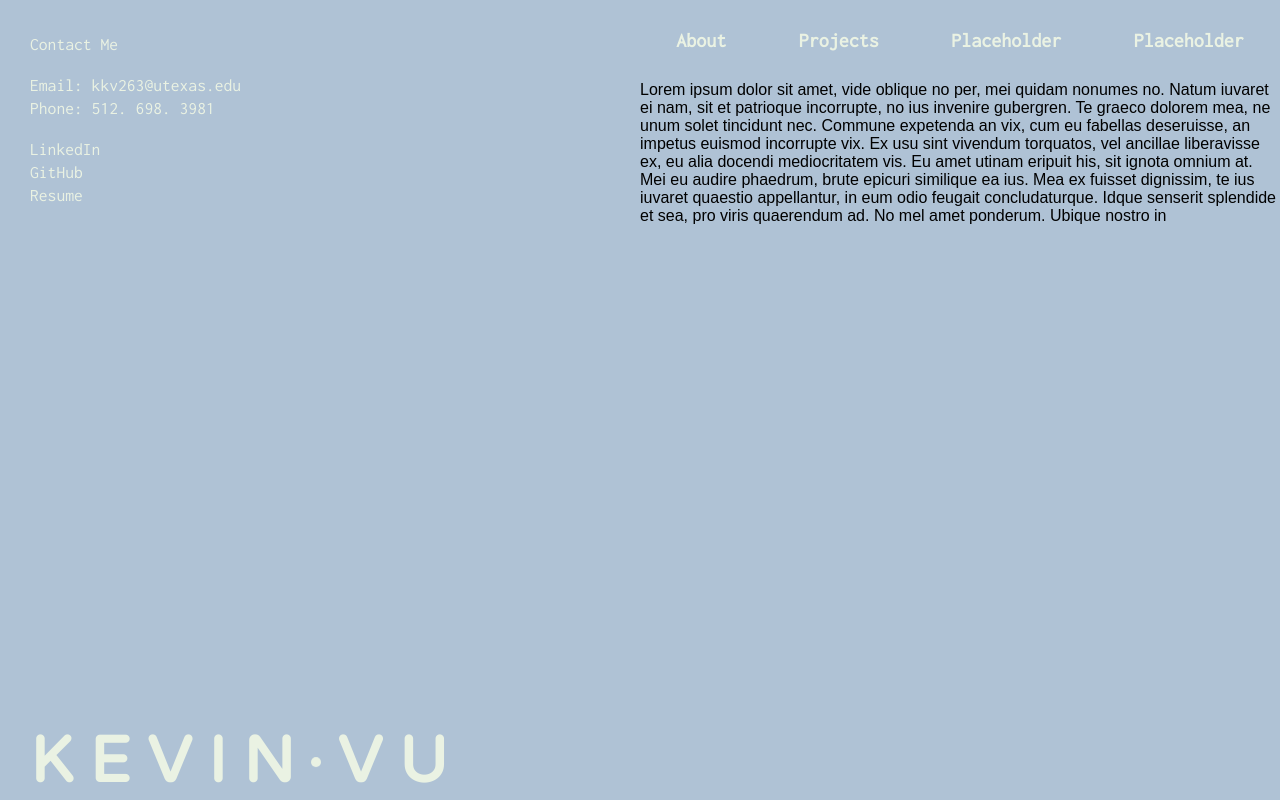
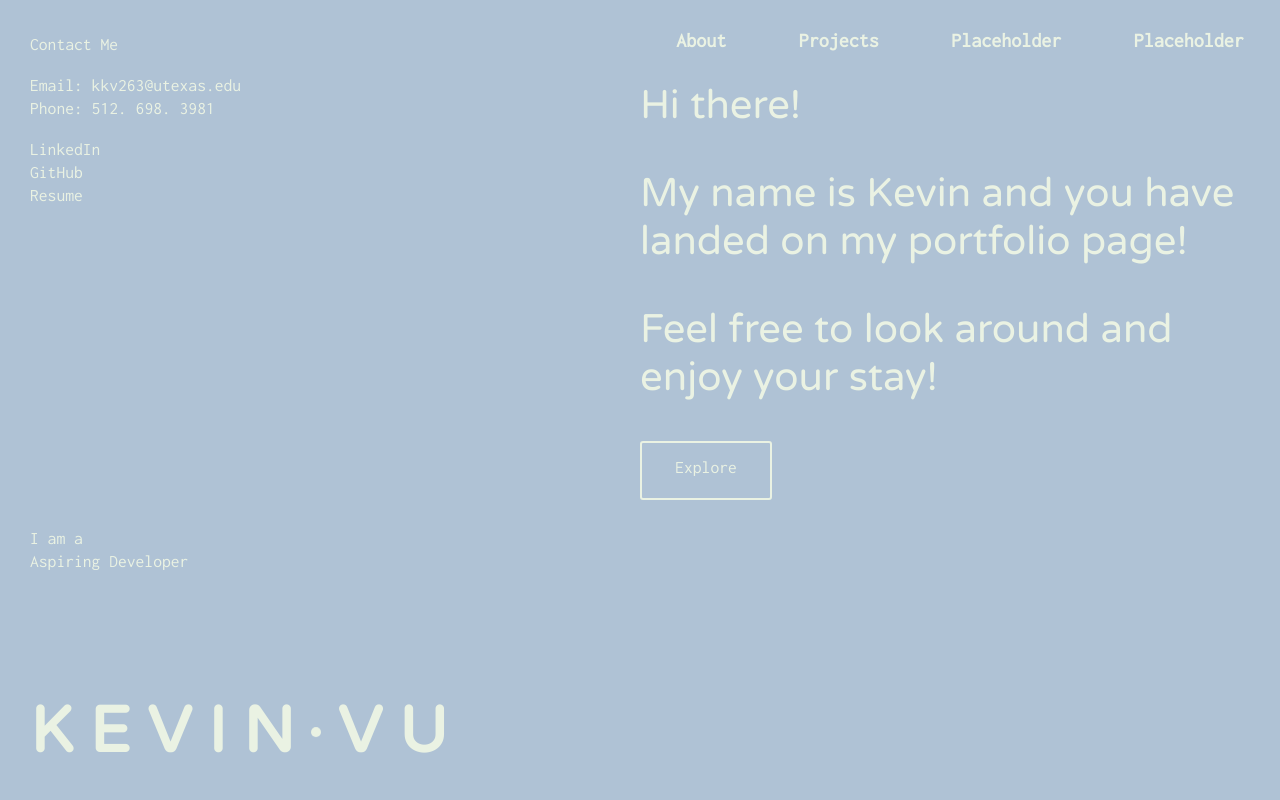
Before and after one commit to kkv263/portfolio2, a React app: page / in a window 1280 px wide. Built offline with nearby package versions, Linux system fonts and the light colour scheme.

Commit message:
navbar and welcome pg draft done

```diff
--- a/src/components/NavigationBar.js
+++ b/src/components/NavigationBar.js
@@ -5,6 +5,10 @@ const NavItem = styled.h1`
 font-size: 1.25em;
 color: #EAF2E3;
 font-family: 'Inconsolata', monospace;
+transition: color ease .25s;
+&:hover {
+		color: #F25757;
+	}
 `
 
 const Wrapper = styled.div`
--- a/src/containers/HomeContainer.js
+++ b/src/containers/HomeContainer.js
@@ -1,5 +1,5 @@
 import React, { Component } from 'react';
-import { Paragraph, TextWrapper, Wrapper, Brand } from '../styles/Home.style';
+import { Paragraph, TextWrapper, Wrapper, Brand, BrandWrapper } from '../styles/Home.style';
 
 class HomeContainer extends Component {
   render() {
@@ -15,8 +15,10 @@ class HomeContainer extends Component {
         <Paragraph><a href="https://www.linkedin.com/in/kkv263/" target="_blank" rel="noopener noreferrer">LinkedIn</a></Paragraph>
         <Paragraph><a href="https://github.com/kkv263" target="_blank" rel="noopener noreferrer">GitHub</a></Paragraph>
         <Paragraph><a href="#" target="_blank" rel="noopener noreferrer">Resume</a></Paragraph>
+        <Paragraph size="325px"><span>I am a</span></Paragraph>
+        <Paragraph ><span>Aspiring Developer</span></Paragraph>
         </TextWrapper>
-        <Brand>K E V I N <div></div> V U</Brand>
+          <Brand>K E V I N <div></div> V U</Brand>
       </Wrapper>
       </div>
     );
--- a/src/containers/WelcomeContainer.js
+++ b/src/containers/WelcomeContainer.js
@@ -1,31 +1,17 @@
 import React, { Component } from 'react';
-import styled from 'styled-components';
 import NavigationBar from '../components/NavigationBar'
-
-const Wrapper = styled.div`
-position: relative;
-background-color: #AFC2D5;
-width: 50%;
-height: 100vh;
-float: right;
-
-`
+import { Paragraph, Wrapper, Button } from '../styles/Welcome.style';
 
 class WelcomeContainer extends Component {
   render() {
     return (
       <Wrapper>
         <NavigationBar></NavigationBar>
-        Lorem ipsum dolor sit amet, vide oblique no per, mei quidam nonumes no.
-        Natum iuvaret ei nam, sit et patrioque incorrupte, no ius invenire gubergren.
-        Te graeco dolorem mea, ne unum solet tincidunt nec. Commune expetenda an vix,
-        cum eu fabellas deseruisse, an impetus euismod incorrupte vix. Ex usu sint vivendum torquatos,
-        vel ancillae liberavisse ex, eu alia docendi mediocritatem vis. Eu amet utinam eripuit his,
-        sit ignota omnium at.
+        <Paragraph>Hi there!</Paragraph>
 
-        Mei eu audire phaedrum, brute epicuri similique ea ius. Mea ex fuisset dignissim, te ius iuvaret
-        quaestio appellantur, in eum odio feugait concludaturque. Idque senserit splendide et sea,
-        pro viris quaerendum ad. No mel amet ponderum. Ubique nostro in
+        <Paragraph>My name is Kevin and you have landed on my portfolio page!</Paragraph>
+        <Paragraph>Feel free to look around and enjoy your stay!</Paragraph>
+        <Button>Explore</Button>
       </Wrapper>
     );
   }
--- a/src/styles/Home.style.js
+++ b/src/styles/Home.style.js
@@ -4,7 +4,7 @@ export const Paragraph = styled.p`
 font-size: 1.1em;
 color: #EAF2E3;
 font-family: 'Inconsolata', monospace;
-padding-top:5px;
+padding-top: ${props => props.size || '5px'};
 > a, span {
 transition: color ease .25s;
 text-decoration: none !important;
@@ -22,7 +22,7 @@ background-color: #AFC2D5;
 width: 50%;
 height: 100vh;
 float:left;
-`
+`;
 
 export const TextWrapper = styled.div`
 padding-top:30px;
@@ -30,7 +30,7 @@ padding-left:30px;
 
 display: inline-block;
 vertical-align: middle;
-`
+`;
 
 export const rotate360 = keyframes`
 	from {-webkit-transform:translate(0, 0px);}
@@ -40,7 +40,7 @@ export const rotate360 = keyframes`
 
 export const Brand = styled.h1`
 position:absolute;
-bottom:0;
+bottom:30px;
 font-family: 'Varela Round', sans-serif;
 font-size: 4em;
 color: #EAF2E3;
@@ -48,6 +48,8 @@ padding-left:30px;
 transition: color ease .25s;
 text-decoration: none !important;
   > div {
+
+		transition: background-color ease .25s;
 		animation: ${rotate360} 3s ease-in-out infinite;
 		display:inline-block;
 		width: 10px;
@@ -58,7 +60,10 @@ text-decoration: none !important;
 		border-radius: 50px;
 
 	}
+&:hover > div{
+		background-color: #F25757;
+	}
 &:hover {
 		color: #F25757;
-	}
+}
 `
--- /dev/null
+++ b/src/styles/Welcome.style.js
@@ -0,0 +1,34 @@
+import styled from 'styled-components';
+
+
+export const Wrapper = styled.div`
+background-color: #AFC2D5;
+width: 50%;
+height: 100vh;
+float: right;
+`
+
+export const Paragraph = styled.p`
+font-family: 'Varela Round', sans-serif;
+font-size: 2.5em;
+color: #EAF2E3;
+padding-bottom: 40px;
+`
+
+export const Button = styled.div`
+  font-size: 1.1em;
+  color: #EAF2E3;
+  font-family: 'Inconsolata', monospace;
+	border-radius: 3px;
+  border: 2px solid #EAF2E3;
+  padding-top: 15px;
+  color: #EAF2E3;
+  width: 20%;
+  height: 5%;
+  text-align:center;
+  transition: all ease .25s;
+  &:hover {
+		color: #F25757;
+    border-color: #F25757;
+	}
+`
```
